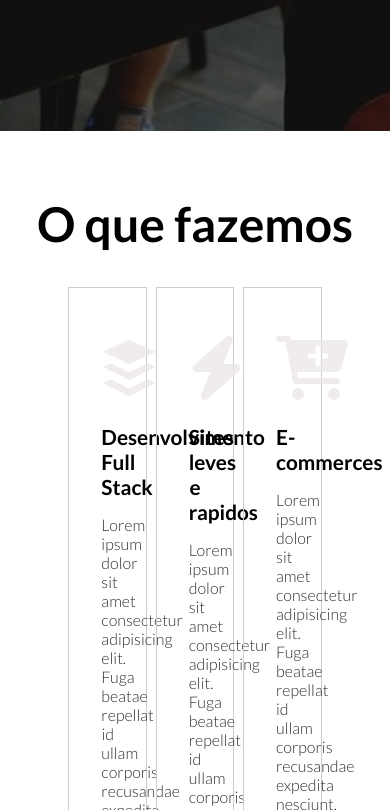
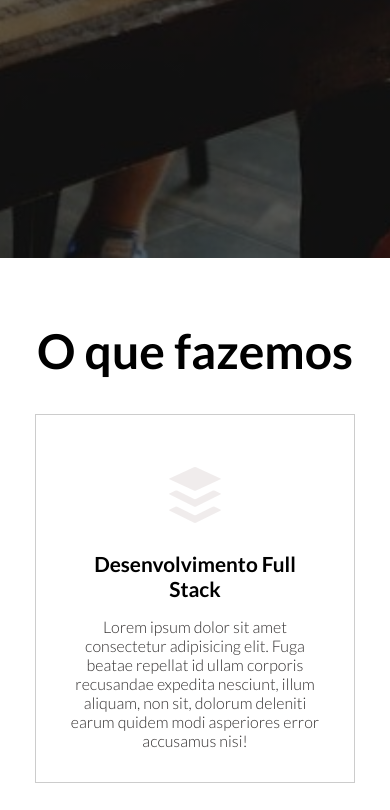
Before and after one commit to aba665/Project_Agency, a plain HTML site: page index.html in a window 390 px wide. Shown: the part 586-1396 px from the top of the page. Drawn offline with Linux system fonts and the light colour scheme.

Commit message:
finished this project!

```diff
--- a/sass/_utilities.sass
+++ b/sass/_utilities.sass
@@ -19,6 +19,12 @@
 
     &:hover
         color: $black
+
+@mixin card-mobile
+    width: 100%
+    height: 200px
+    margin: 0
+    margin-bottom: 2rem
 //placeholders
 %title-text-shadow
     text-shadow: 3px 2px $black
@@ -39,6 +45,12 @@
     &:hover
         .job-card-title, .job-card-cover, .job-card-description
             opacity: 1
+
+// Responsivity
+@mixin mobile
+    @media ( max-width: 425px )
+        @content
+
 //Botões
 .btn
     padding: .5rem 1rem
--- a/sass/styles.sass
+++ b/sass/styles.sass
@@ -9,6 +9,12 @@
     background-size: cover
     background-position: center
 
+    @include mobile
+        height: 100vh
+    nav
+        @include mobile
+            display: none
+
     .nav-container
         display: flex
         justify-content: space-between
@@ -19,6 +25,9 @@
         padding: 1.5rem 2rem
         background-color: $light-blue
         z-index: 10
+
+        @include mobile
+            padding: 1rem
 
         .brand
             color: $light-color
@@ -38,6 +47,10 @@
             font-size: 2rem
             color: #fff
             display: none
+
+            @include mobile
+                display: block
+
     .title-container
         color: $light-color
         display: flex
@@ -45,6 +58,10 @@
         align-items: center
         justify-content: center
         height: 100%
+
+        @include mobile
+            text-align: center
+            padding: 2rem
 
         h2
             font-size: 3rem
@@ -67,12 +84,19 @@
         justify-content: space-around
         padding: 2rem
 
+        @include mobile
+          padding: 2rem 0
+
         .services-card
             width: 30%
             margin: 1%
             padding: 2rem
             border: 1px solid #ccc
             transition: .3s
+
+            @include mobile
+                width: 100%
+                margin-bottom: 2rem
 
             i
                 color: $primary-color
@@ -96,12 +120,18 @@
     background-color: $secondary-bg
     padding: 3rem
 
+    @include mobile
+        padding: 2rem
+
     h2
         @extend %section-title
 
     .jobs-list
         display: flex
         padding: 2rem 0
+
+        @include mobile
+            flex-direction: column
 
         .first-job
             width: 30%
@@ -114,10 +144,17 @@
             @extend %center-bg
             @extend %card-hover
 
+            @include mobile
+                @include card-mobile
+
         .other-jobs-container
             display: flex
             flex-wrap: wrap
             width: 68%
+
+            @include mobile
+                width: 100%
+                flex-direction: column
 
             .job-card
                 width: 46%
@@ -128,6 +165,9 @@
                 margin-right: 15px
                 @extend %center-bg
                 @extend %card-hover
+
+                @include mobile
+                    @include card-mobile
 
             #job2
                 background-image: url('../img/projeto1.png')
@@ -175,6 +215,10 @@ footer
         display: flex
         flex-wrap: wrap
 
+        @include mobile
+            max-width: 100%
+            flex-direction: column
+
         .footer-title
             color: $light-color
             font-weight: bold
@@ -183,13 +227,24 @@ footer
     .footer-desc-container, .footer-links-container
         width: 50%
 
+        @include mobile
+            width: 100%
+            margin-bottom: 2rem
+            text-align: center
+
     .footer-desc-container
         p
             width: 80%
             line-height: 1.3
 
+            @include mobile
+                width: 100%
+
     .footer-links-container
         display: flex
+
+        @include mobile
+            flex-direction: column
 
         &-list
             padding: 0 1rem
```
Also changed, not shown: css/styles.css, 1 other file.
